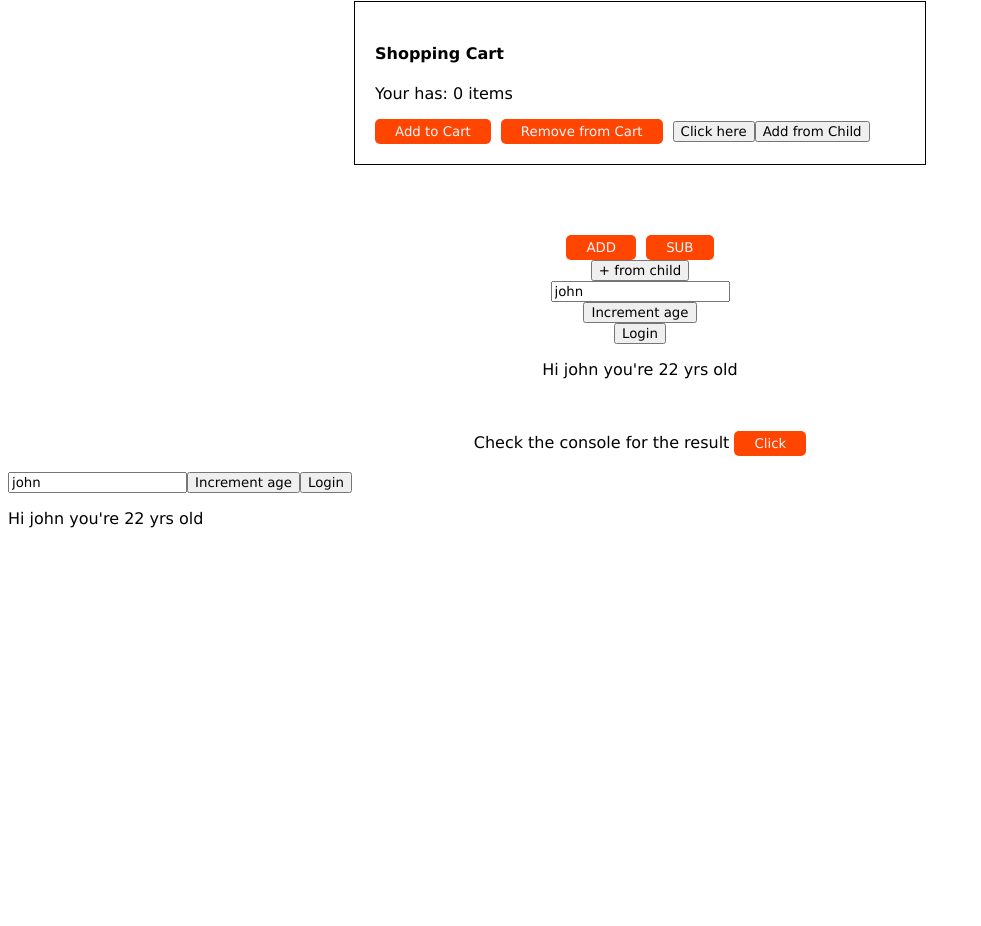
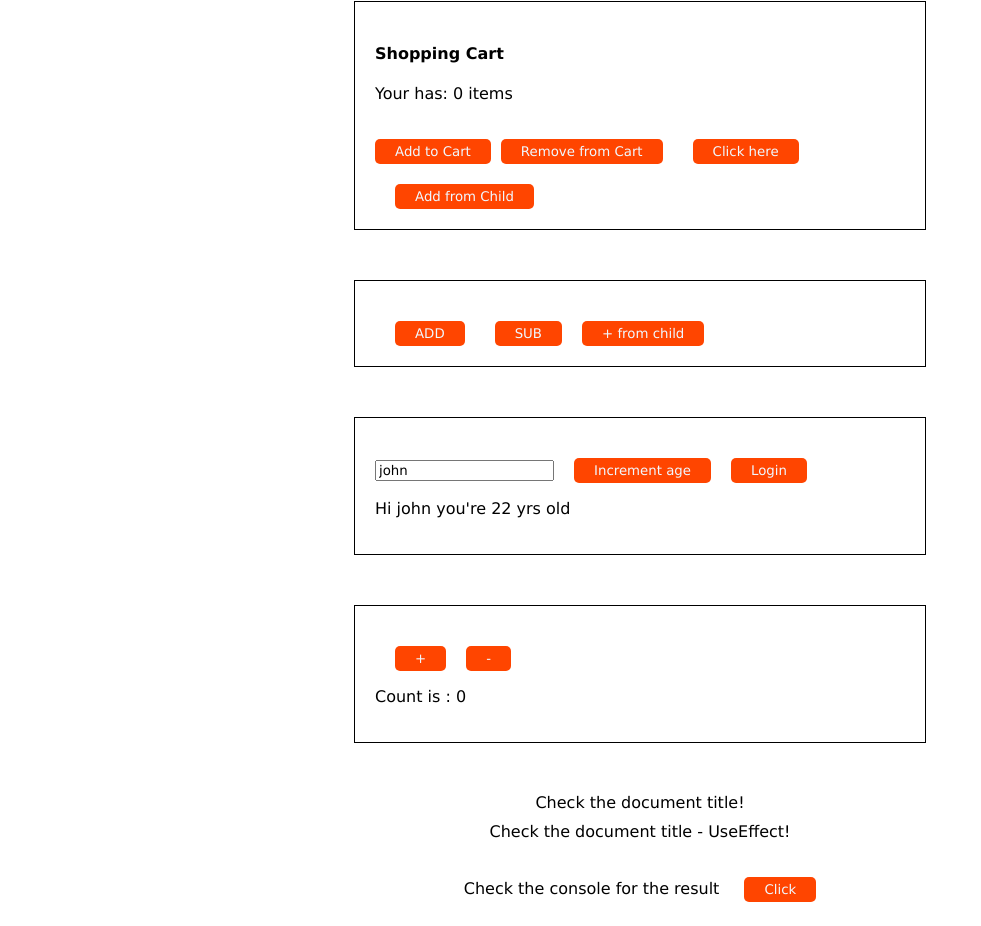
Before and after one commit to JWALITHA11/react-query-demo, a React (Vite) app: page /source in a window 1280 px wide. Shown: the part 479-1405 px from the top of the page, without its empty margins (0-981 px from the left). Before the commit the page ends 1023 px from the top, so only its background shows below. Built offline with nearby package versions, Linux system fonts and the light colour scheme; no server answers.

Commit message:
Changes done for few files

```diff
--- a/src/App.css
+++ b/src/App.css
@@ -23,7 +23,7 @@
     background-color: orangered;
     padding: 5px 20px;
     color:aliceblue;
-    gap:20px;
+    margin-left: 20px;
 }
 .nav-items{
     list-style: none;
--- a/src/App.tsx
+++ b/src/App.tsx
@@ -32,7 +32,7 @@ function App() {
     </BrowserRouter>
    {/* <Practice /> */}
    {/* <FetchById fetchId={14} /> */}
-   <Reducer />
+
     </>
   )
 }
--- a/src/Reducer.tsx
+++ b/src/Reducer.tsx
@@ -56,12 +56,64 @@ const Reducer : React.FC = () =>{
     }
     return(
         <>
+        <div className="cart">
         <input value = {state.name} onChange={handleInputChange} />
-        <button onClick={handleButtonClick}>Increment age</button>
-        <button onClick={loginChange}>Login</button>
+        <button onClick={handleButtonClick} className="btn">Increment age</button>
+        <button onClick={loginChange} className="btn">Login</button>
             {state.isLoggedIn && <p>Welcome, {state.name}!</p>}
 <p> Hi {state.name} you're {state.age} yrs old</p>
+</div>
         </>
     )
 }
 export default Reducer;
+
+type State2 = {
+    count: number;
+}
+
+type Action2 = {
+    type: 'ACTION.INCREASE' | 'ACTION.DECREASE';
+}
+function reducer2(state:State2,action:Action2){
+    switch(action.type){
+        case 'ACTION.INCREASE':
+            return{count:state.count+1};
+
+    case 'ACTION.DECREASE':
+            return{count:state.count-1};
+   default :
+   return state;
+}
+}
+const initialVal = {count:0};
+
+
+
+
+
+
+const Reducer2 : React.FC = () =>{
+    const[state,dispatch] = useReducer(reducer2,initialVal);
+    const increaseCount = () =>{
+        dispatch({
+            type:'ACTION.INCREASE'
+        });
+    }
+    const decreaseCount = () =>{
+        dispatch({
+            type:'ACTION.DECREASE'
+        })
+    }
+    return(
+        <>
+        <div className="cart">  <button className="btn" onClick={increaseCount}>+</button>
+        <button className="btn" onClick={decreaseCount}>-</button>
+        <p>Count is : {state.count}</p>
+
+        </div>
+
+        </>
+    )
+}
+export {Reducer2}
--- a/src/Source.tsx
+++ b/src/Source.tsx
@@ -1,7 +1,7 @@
 import React from 'react'
-import { useEffect,useRef,useState,useMemo,useCallback } from 'react'
+import { useEffect,useRef,useState,useMemo,useCallback,useLayoutEffect } from 'react'
 import Context  from './Context'
-import Reducer from './Reducer'
+import Reducer, { Reducer2 } from './Reducer'
 type ResponseId = {
   id:number;
 }
@@ -42,6 +42,9 @@ useEffect(
  <CallbackFunction />
  <ExampleCounter />
  <Reducer />
+ <Reducer2 />
+ <UseLayoutEffectExample/>
+ <UseEffectExample/>
  <p>Check the console for the result <button className="btn"onClick={handleClick}>Click</button></p>
 
   </div>
@@ -140,8 +143,8 @@ export const ChildComponent: React.FC<{ increment: () => void }> = React.memo(({
     }
     return(
         <>
-        <button onClick={handleChange}>Click here</button>
-        <button onClick={increment}>Add from Child</button>
+        <button onClick={handleChange} className="btn">Click here</button>
+        <button onClick={increment} className="btn">Add from Child</button>
         </>
     )
     // return ;
@@ -159,12 +162,12 @@ const ExampleCounter = () =>{
     }
     return(
         <>
-        <div >
+        <div className='cart'>
         <button onClick={add} className='btn'style={{marginRight:'10px'}}>ADD</button>
         <button onClick={sub} className='btn'>SUB</button>
+        <ExampleChild add={add} />
+        </div>
 
-        </div>
-        <ExampleChild add={add} />
         </>
     )
 }
@@ -173,7 +176,36 @@ export const ExampleChild : React.FC <{add :()=>void}> = ({add}) =>{
 console.log("I am the child component");
 return(
     <>
-    <button onClick={add} >+ from child</button>
+    <button onClick={add} className="btn">+ from child</button>
     </>
 )
 }
+
+const UseLayoutEffectExample: React.FC = () => {
+  useLayoutEffect(() => {
+    document.title = 'Title changed by useLayoutEffect';
+    console.log("useLayout-TITLE")
+  }, []);
+
+  return (
+    <div >
+      Check the document title!
+    </div>
+  );
+};
+
+export {UseLayoutEffectExample};
+
+const UseEffectExample: React.FC = () => {
+  useEffect(() => {
+    document.title = 'Title changed by useEffect';
+    console.log("UseEffect-TITLE")
+  }, []);
+
+  return (
+    <div style={{marginTop:"10px"}}>
+      Check the document title - UseEffect!
+    </div>
+  );
+};
+export{UseEffectExample}
```
